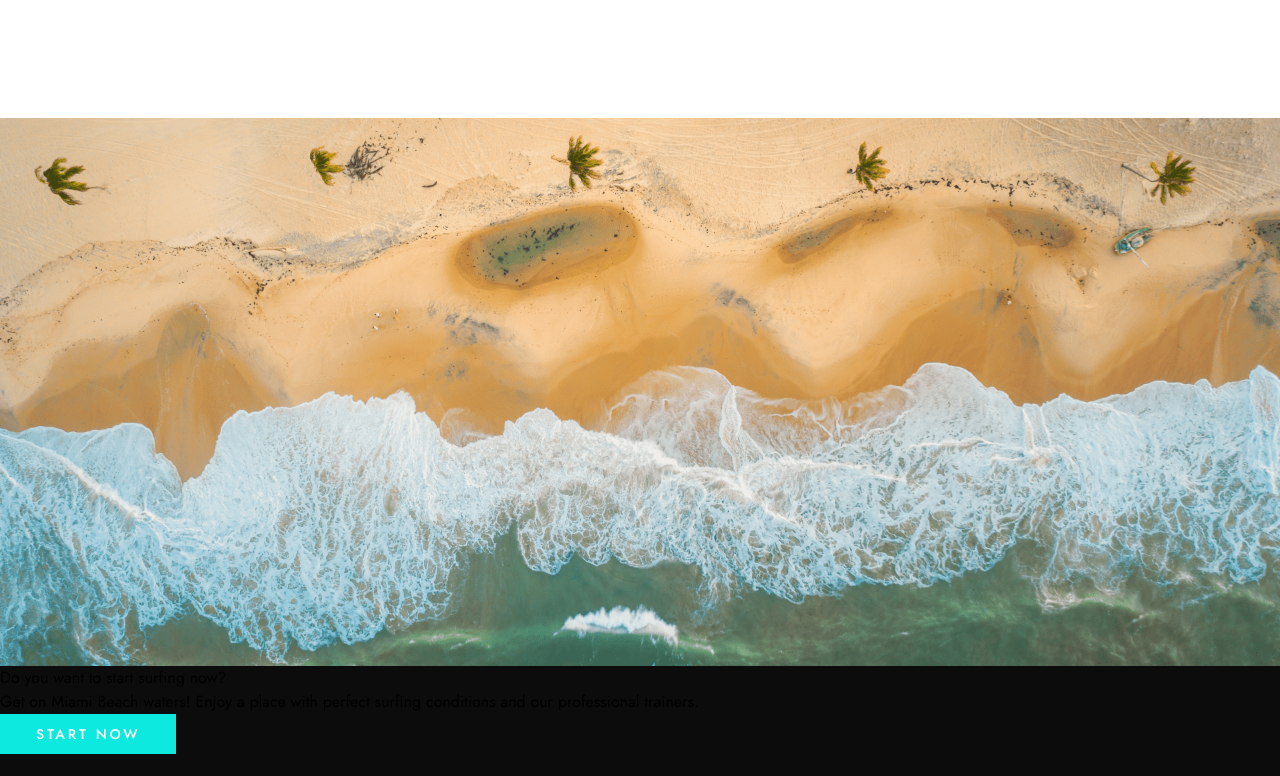
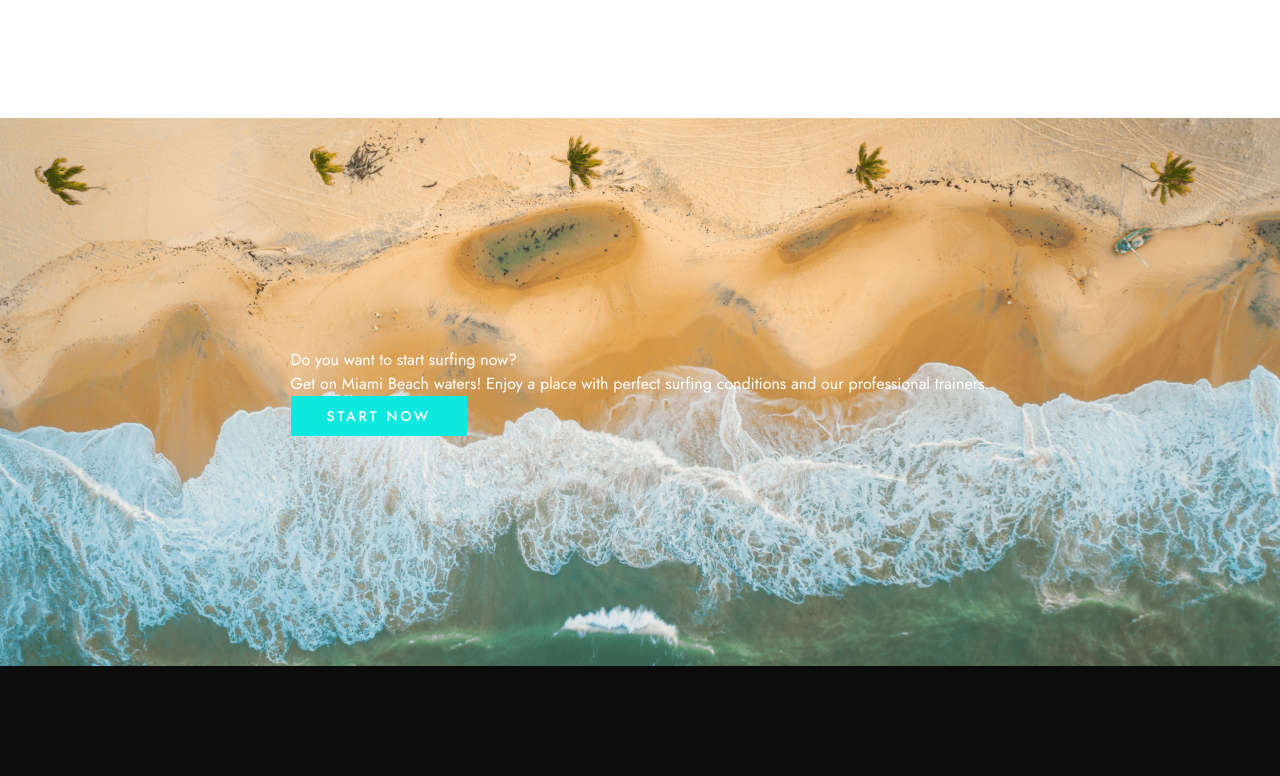
Before and after one commit to IgnacioVivas/Escuela-de-surf-Morro-Boy, a React (Vite) app: page / in a window 1280 px wide. Shown: the part 4807-5583 px from the top of the page. Built offline with nearby package versions, Linux system fonts and the light colour scheme.

Commit message:
actualizando rama

```diff
--- a/src/components/sections/Banner.tsx
+++ b/src/components/sections/Banner.tsx
@@ -3,9 +3,9 @@ import ButtonUno from '../miUi/ButtonUno';
 
 function Banner() {
 	return (
-		<div className="relative">
-			<img src={banner} alt="" />
-			<div className="absolute">
+		<div className="relative flex justify-center items-center ">
+			<img src={banner} alt="playa" />
+			<div className="absolute text-white">
 				<h2>Do you want to start surfing now?</h2>
 				<p>Get on Miami Beach waters! Enjoy a place with perfect surfing conditions and our professional trainers.</p>
 				<ButtonUno>STart now</ButtonUno>
```
